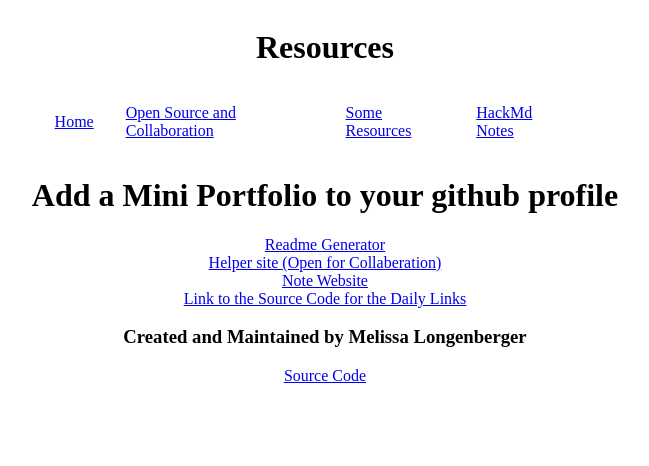
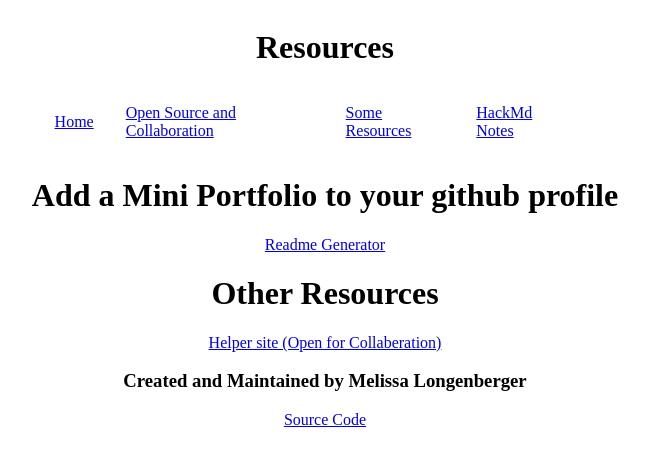
Before and after one commit to melissa-24/terminalGit, a plain HTML site: page resources.html in a window 1280 px wide. Shown: the whole page, without its empty margins (315-964 px from the left). Drawn offline with Linux system fonts and the light colour scheme.

Commit message:
Update resources.html

```diff
--- a/resources.html
+++ b/resources.html
@@ -24,9 +24,8 @@
     <main>
         <h1>Add a Mini Portfolio to your github profile</h1>
         <a href="https://arturssmirnovs.github.io/github-profile-readme-generator/">Readme Generator</a>
+        <h1>Other Resources</h1>
         <a href="https://helper.beedev-services.com/index.html">Helper site (Open for Collaberation)</a>
-        <a href="https://developer-notes.beedev-services.com/">Note Website</a>
-        <a href="https://github.com/dojo24/homePage">Link to the Source Code for the Daily Links</a>
     </main>
     <footer-component></footer-component>
     <script src="./js/script.js"></script>
```
